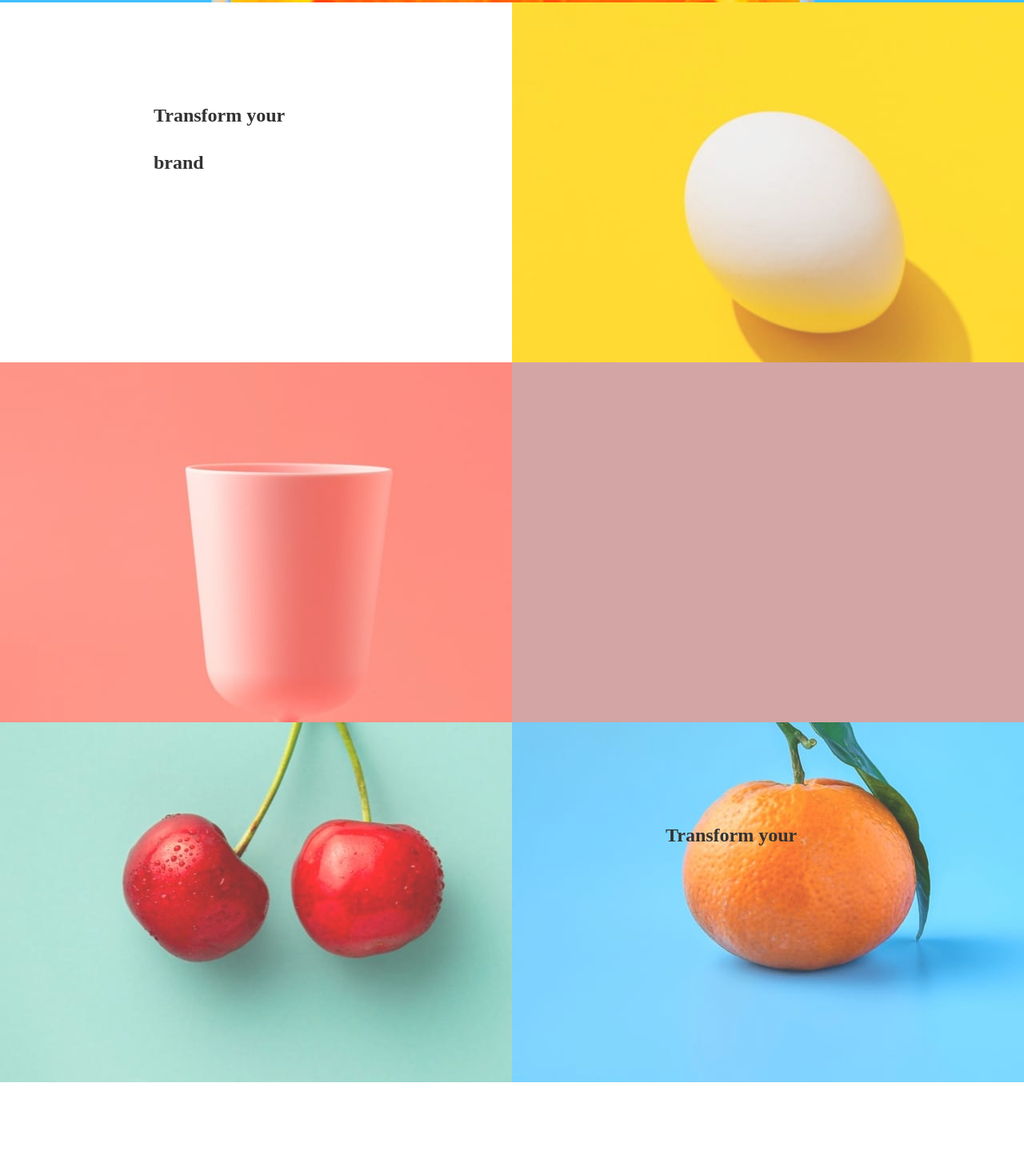
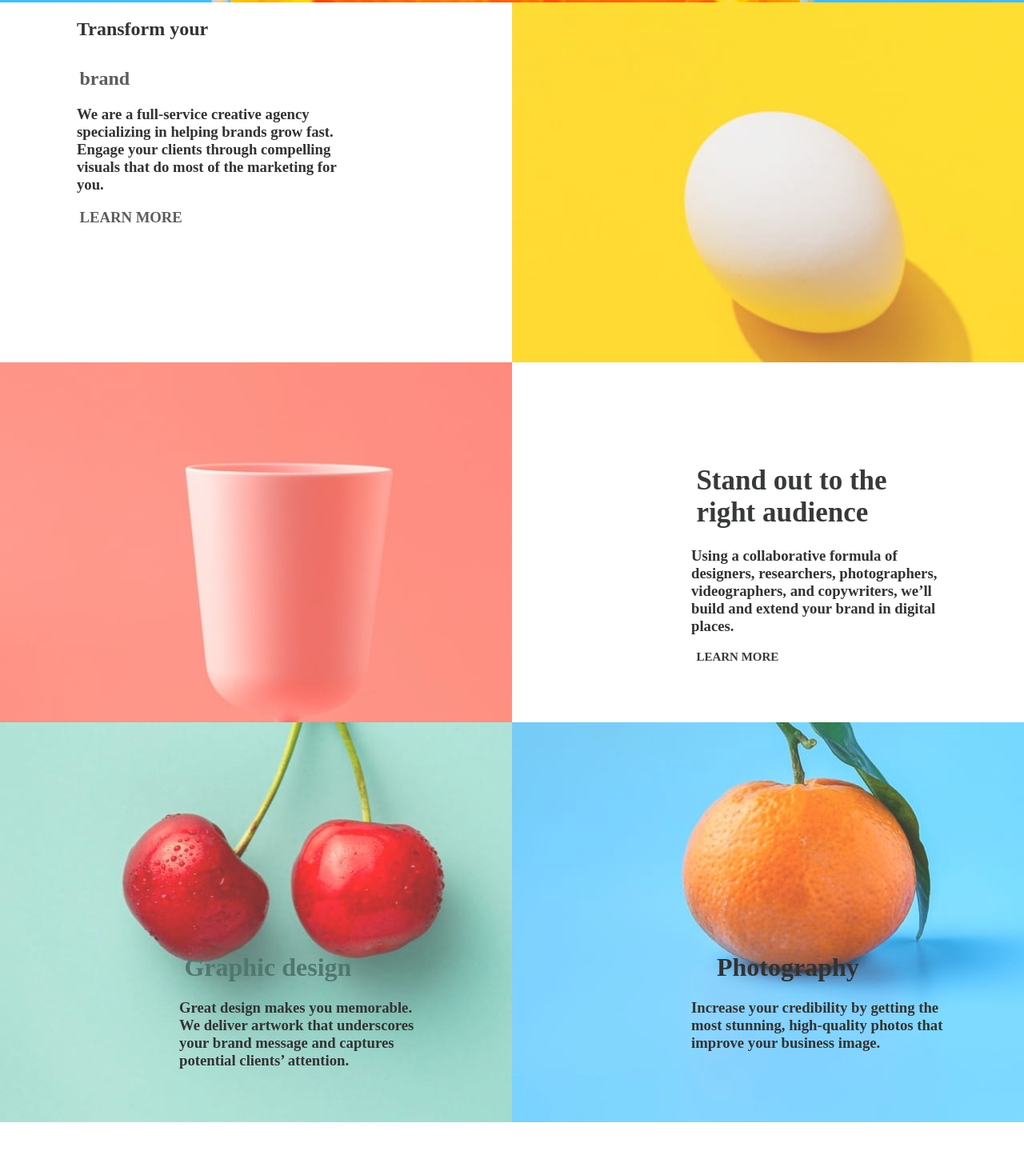
Before and after one commit to christinegah/Sunnyside, a plain HTML site: page index.html in a window 1280 px wide. Shown: the part 730-2174 px from the top of the page at 80% size. Drawn offline with Linux system fonts and the light colour scheme.

Commit message:
PUSH TO GIT HUB

```diff
--- a/index.css
+++ b/index.css
@@ -137,7 +137,7 @@ h1{
 }
 .footer3{
     background-color:  #C7EEF6;
-    height: 450px;
+    height: 500px;
     margin-left: 0%;
     margin-top: -0%;
     display: flex;
@@ -193,18 +193,29 @@ h1{
     display: flex;
 }
 
-.trans{
-    margin-left: 30%;
-    margin-top: 20%;
+h1.trans{
+    margin-left: 10%;
+    margin-top: 10%;
 }
 .trans2{
-    margin-left: 30%;
+    margin-left: 1%;
+    margin-top: 10%;
+    color: rgb(53, 52, 52);
+
+}
+h3.trans2{
+    margin-left: 1%;
     margin-top: 5%;
+    color: rgb(53, 52, 52);
+
 }
 div.footer_1{
 
     height: 450px;
     width: 80%;
+}
+.footer3 div.footer_1{
+    height: 500px;
 }
 .footer4 div.footer_1{
    margin-top: 0%;
@@ -223,7 +234,7 @@ div.footer_1{
  #footer_oo{
     /* background-color: rgb(128, 0, 0); */
     /* background-image: url(images/desktop/image-transform.jpg); */
-    background-color: rgb(201, 143, 143);
+    background-color: #ffffff;
     margin-left: 0%;
     width: 80%;
     /* width: 60%; */
@@ -367,6 +378,7 @@ div.footer_1{
 }
 .footer7 ul li a{
 color: #0e4d40;
+margin-right: 30px;
 }
 .footer7 ul li a:hover{
 color: white;
@@ -374,8 +386,8 @@ background-color: #76D7C4;
 }
 .socialmedia {
     margin-top: 22% ;
-    margin-left: -25%;
-    color: #0E6655;
+    margin-left: -23%;
+    color: hsl(167, 40%, 24%);
 }
 a{
     color: #0E6655;
@@ -383,3 +395,45 @@ a{
 a:hover{
     color: white;
 }
+.arrow{
+    margin-left: 50%;
+    margin-top: -0%;
+}
+.transform{
+    width: 55%;
+    height: 50%;
+    margin-left: 15%;
+}
+.photograph{
+width: 50%;
+height: 50%;
+margin-top: 45%;
+margin-left: 35%;
+}
+h1.trans{
+    color: black;
+    }
+    .design{
+        width: 50%;
+        height: 50%;
+        margin-top: 45%;
+        margin-left: 35%;
+        }
+        .design h1{
+            color: hsl(167, 40%, 24%);
+            margin-left: 2%;
+        }
+        .stand{
+            width: 50%;
+            height: 50%;
+            margin-top: 20%;
+            margin-left: 35%;
+            }
+            .stand h1{
+                color: hsl(180, 14%, 3%);
+                margin-left: 2%;
+                font-size: 35px;
+            }
+            h1.learn{
+                font-size: 15px;
+            }
--- a/index.html
+++ b/index.html
@@ -24,22 +24,46 @@
     </ul>
 <!-- </div> -->
 <h1 class="wee">WE ARE CREATIVES</h1>
+<img src="images/icon-arrow-down.svg" alt="" class="arrow">
 </div>
 <div class="footer">
     <div id="footer_w" class="footer_1">
+        <div class="transform">
         <h2 class="trans">Transform your </h2>
            <h2 class="trans2"> brand</h2>
+
+           <h3>We are a full-service creative agency specializing in helping brands grow fast.
+            Engage your clients through compelling visuals that do most of the marketing for you.</h3>
+            <h3 class="trans2"> LEARN MORE</h3>
+        </div>
     </div>
     <div id="footer_o" class="footer_1"></div>
 </div>
 <div class="footer2">
     <div id="footer_ww" class="footer_1"></div>
-    <div id="footer_oo" class="footer_1"></div>
+    <div id="footer_oo" class="footer_1">
+        <div class="stand">
+            <h1 >Stand out to the right audience</h1>
+
+         <h3>Using a collaborative formula of designers, researchers, photographers, videographers, and copywriters, we’ll build and extend your brand in digital places. </h3>
+         <h1 class="learn" >LEARN MORE</h1>
+        </div>
+    </div>
 </div>
 <div class="footer3">
-    <div id="footer_www" class="footer_1"></div>
+    <div id="footer_www" class="footer_1">
+        <div class="design">
+        <h1 >Graphic design</h1>
+
+     <h3>Great design makes you memorable. We deliver artwork that underscores your brand message and captures potential clients’ attention.</h3>
+    </div>
+    </div>
     <div id="footer_ooo" class="footer_1">
-        <h2 class="trans">Transform your </h2>
+        <div class="photograph">
+        <h1 class="trans">Photography </h1>
+        <h3> Increase your credibility by getting the most stunning, high-quality photos that improve your business image.
+        </h3>
+    </div>
     </div>
 </div>
 <div class="footer5">
```
